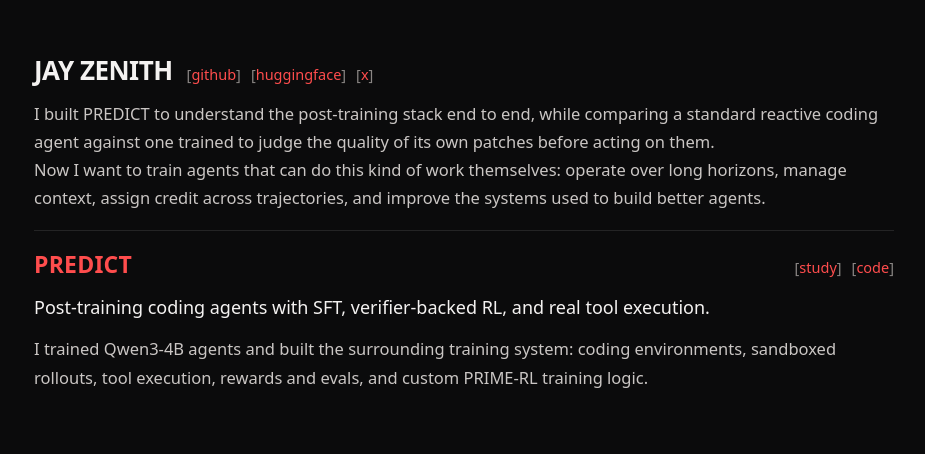
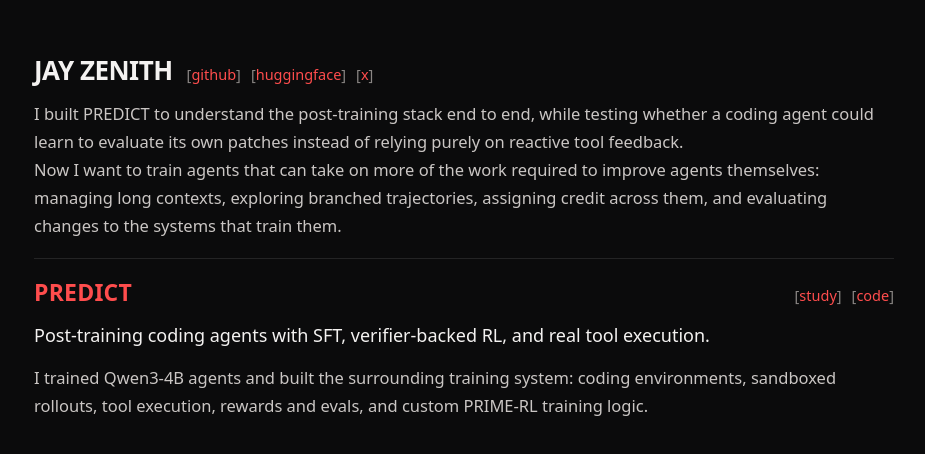
Before and after one commit to JayZenith/portfolio, a React (Create React App) app: page / in a window 1280 px wide. Shown: the top 454 px of the page, without its empty margins (176-1101 px from the left). Built offline with nearby package versions, Linux system fonts and the light colour scheme; the HTML template or start-up script is replaced by a standard one.

Commit message:
Update portfolio research direction

```diff
--- a/src/MainPage.js
+++ b/src/MainPage.js
@@ -27,14 +27,14 @@ function MainPage() {
         </div>
 
         <p>
-          I built PREDICT to understand the post-training stack end to end, while comparing a
-          standard reactive coding agent against one trained to judge the quality of its own patches
-          before acting on them.
+          I built PREDICT to understand the post-training stack end to end, while testing whether a
+          coding agent could learn to evaluate its own patches instead of relying purely on reactive
+          tool feedback.
         </p>
         <p>
-          Now I want to train agents that can do this kind of work themselves: operate over long
-          horizons, manage context, assign credit across trajectories, and improve the systems used
-          to build better agents.
+          Now I want to train agents that can take on more of the work required to improve agents
+          themselves: managing long contexts, exploring branched trajectories, assigning credit
+          across them, and evaluating changes to the systems that train them.
         </p>
       </header>
 
```
